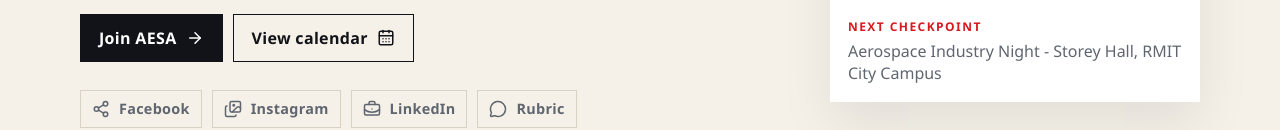
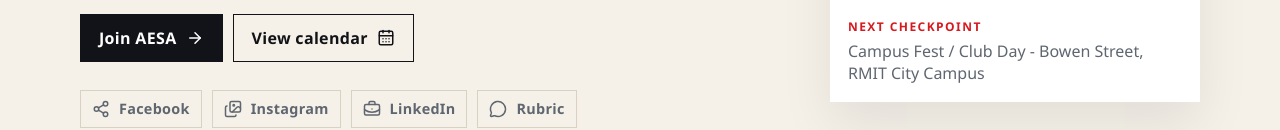
Before and after one commit to Sarujan2001/AESA, a React (Vite) app in the folder my-app/: page / in a window 1280 px wide. Shown: the part 670-800 px from the top of the page. Built offline with nearby package versions, Linux system fonts and the light colour scheme.

Commit message:
Update website

```diff
--- a/my-app/src/App.jsx
+++ b/my-app/src/App.jsx
@@ -63,11 +63,11 @@
 ];
 
 const calendar = [
-  ["May 7", "Aerospace Industry Night 2026", "Storey Hall, Building 16", "6:30 PM - 9:30 PM", "Free"],
-  ["TBA", "Campus Fest / Club Day", "Bowen Street, RMIT City Campus", "Daytime", "Free"],
-  ["TBA", "AIAA Student Branch Session", "RMIT City Campus", "TBA", "Members"],
-  ["TBA", "Industry Q&A Panel", "RMIT City Campus", "Evening", "Free"],
-  ["TBA", "Project and Pathways Night", "RMIT City Campus", "Evening", "Free"],
+  ["May 7", "Aerospace Industry Night 2026", "Storey Hall, Building 16", "6:30 PM - 9:30 PM", "Free", "2026-05-07"],
+  ["TBA", "Campus Fest / Club Day", "Bowen Street, RMIT City Campus", "Daytime", "Free", ""],
+  ["TBA", "AIAA Student Branch Session", "RMIT City Campus", "TBA", "Members", ""],
+  ["TBA", "Industry Q&A Panel", "RMIT City Campus", "Evening", "Free", ""],
+  ["TBA", "Project and Pathways Night", "RMIT City Campus", "Evening", "Free", ""],
 ];
 
 const executiveTeam = [
@@ -80,9 +80,10 @@
 ];
 
 const generalCommittee = [
-  ["Suvindu Amarasekara", "General committee", "/logos/avatraining.png"],
-  ["Mahi Mistry", "General committee", "/logos/avatraining.png"],
-  ["Timotius Tan", "General committee", "/logos/avatraining.png"],
+  ["Suvindu Amarasekara", "General committee"],
+  ["Isabel Williamson-Lundstedt", "General committee"],
+  ["Mahi Mistry", "General committee"],
+  ["Timotius Tan", "General committee"],
 ];
 
 const pastEvents = [
@@ -161,6 +162,37 @@
   );
 }
 
+function getNextEvent(events) {
+  const today = new Date();
+  today.setHours(0, 0, 0, 0);
+
+  const upcoming = events
+    .map(([date, title, location, time, price, isoDate]) => ({
+      date,
+      title,
+      location,
+      time,
+      price,
+      isoDate,
+      startsAt: isoDate ? new Date(`${isoDate}T00:00:00`) : null,
+    }))
+    .filter((event) => event.startsAt && event.startsAt >= today)
+    .sort((a, b) => a.startsAt - b.startsAt);
+
+  if (upcoming.length > 0) {
+    return upcoming[0];
+  }
+
+  const unscheduled = events.find(([date]) => date === "TBA");
+  if (unscheduled) {
+    const [date, title, location, time, price, isoDate] = unscheduled;
+    return { date, title, location, time, price, isoDate, startsAt: null };
+  }
+
+  const [date, title, location, time, price, isoDate] = events[0];
+  return { date, title, location, time, price, isoDate, startsAt: null };
+}
+
 export default function App() {
   const [page, setPage] = useState("home");
   const [activeTarget, setActiveTarget] = useState("home");
@@ -176,6 +208,7 @@
     ],
     [],
   );
+  const nextEvent = useMemo(() => getNextEvent(calendar), []);
 
   function navigate(target) {
     if (target.startsWith("#")) {
@@ -208,7 +241,7 @@
       {menuOpen && <MobileNav navigate={navigate} />}
 
       <main>
-        {page === "home" && <HomePage stats={stats} navigate={navigate} handleContact={handleContact} contactStatus={contactStatus} />}
+        {page === "home" && <HomePage stats={stats} nextEvent={nextEvent} navigate={navigate} handleContact={handleContact} contactStatus={contactStatus} />}
         {page === "activities" && <ActivitiesPage navigate={navigate} />}
         {page === "team" && <TeamPage />}
         {page === "past" && <PastPage />}
@@ -270,7 +303,7 @@
   );
 }
 
-function HomePage({ stats, navigate, handleContact, contactStatus }) {
+function HomePage({ stats, nextEvent, navigate, handleContact, contactStatus }) {
   return (
     <>
       <section className="hero editorial-hero" id="home">
@@ -328,7 +361,7 @@
           </div>
           <div className="mission-note">
             <b>Next checkpoint</b>
-            <span>Aerospace Industry Night - Storey Hall, RMIT City Campus</span>
+            <span>{nextEvent.title} - {nextEvent.location}</span>
           </div>
         </motion.div>
       </section>
```
